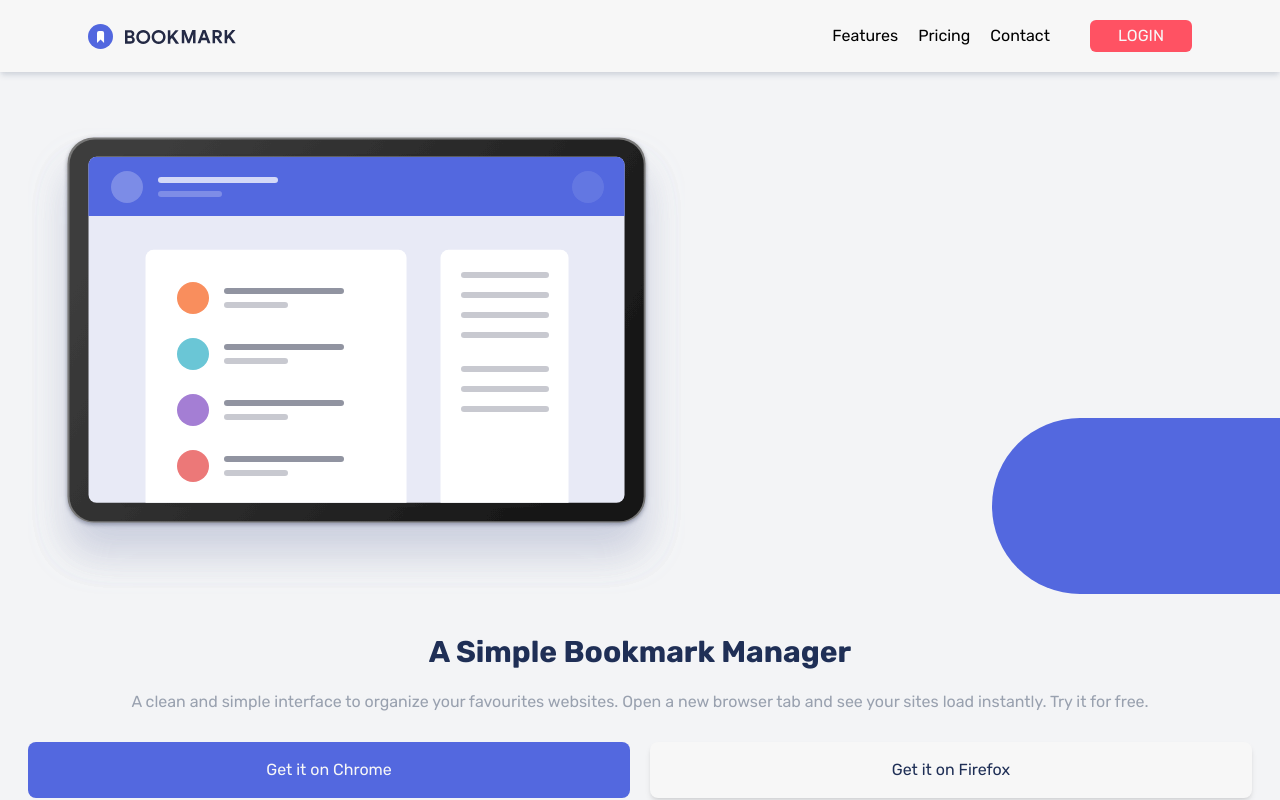
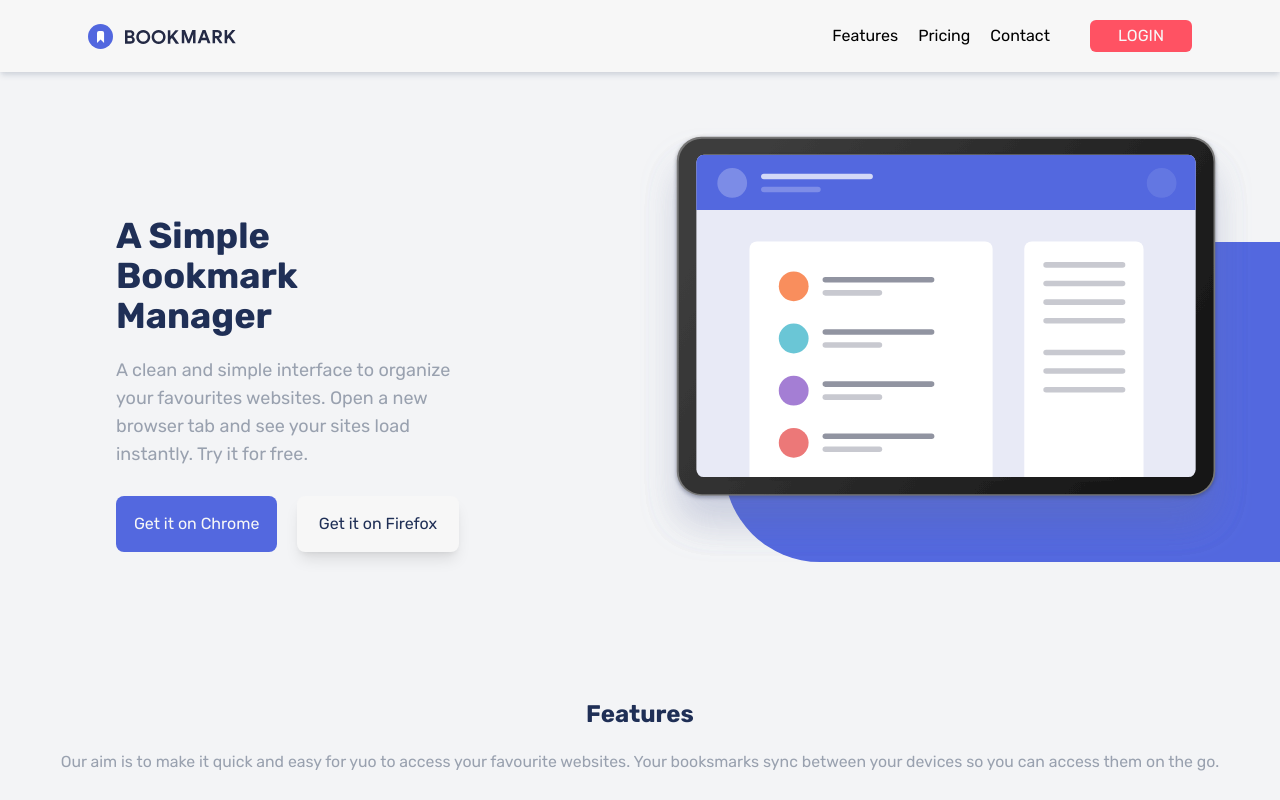
Before and after one commit to Diego2Drm/bookmark-landing-page, a React (Vite) app: page / in a window 1280 px wide. Shown: the top 800 px of the page. Built offline with nearby package versions, Linux system fonts and the light colour scheme.

Commit message:
Add desktop design for Bookmark

```diff
--- a/src/components/Bookmark/index.jsx
+++ b/src/components/Bookmark/index.jsx
@@ -3,16 +3,18 @@ import LogoBookmark from "../../assets/images/illustration-hero.svg"
 
 const BookMark = () => {
   return (
-    <section className="p-7 pt-32 overflow-x-hidden">
-      <div className="relative mb-10">
-        <div className="w-[340px] h-44 bg-Blue-600 absolute -z-10 -right-20 bottom-0 rounded-l-[6rem]"></div>
+    <section className="p-7 pt-32 overflow-x-hidden lg:flex flex-row-reverse">
+      <div className="relative mb-10 lg:w-1/2">
+        <div className="w-[340px] h-44 bg-Blue-600 absolute -z-10 -right-20 bottom-0 rounded-l-[6rem] lg:h-80 lg:w-[38rem]"></div>
         <img src={LogoBookmark} alt="Logo-Bookmark" />
       </div>
-      <h1 className="text-center text-3xl font-bold text-Blue-950 mb-5">A Simple Bookmark Manager</h1>
-      <p className="text-gray-400 text-center text-base mb-7">A clean and simple interface to organize your favourites websites. Open a new browser tab and see your sites load instantly. Try it for free.</p>
-      <div className="flex justify-center gap-5 w-full">
-        <button className="bg-Blue-600 h-14 text-Grey-50 w-1/2 rounded-lg">Get it on Chrome</button>
-        <button className="bg-Grey-50 h-14 shadow-md w-1/2 rounded-lg text-Blue-950">Get it on Firefox</button>
+      <div className="lg:pl-22 lg:pr-10 lg:w-1/2 lg:pt-22">
+        <h1 className="text-center text-3xl font-bold text-Blue-950 mb-5 lg:text-start lg:text-4xl lg:pr-64">A Simple Bookmark Manager</h1>
+        <p className="text-gray-400 text-center text-base mb-7 lg:text-start lg:pr-32 lg:text-lg">A clean and simple interface to organize your favourites websites. Open a new browser tab and see your sites load instantly. Try it for free.</p>
+        <div className="flex justify-center gap-5 w-full lg:justify-start">
+          <button className="bg-Blue-600 h-14 text-Grey-50 w-1/2 rounded-lg lg:w-1/3">Get it on Chrome</button>
+          <button className="bg-Grey-50 h-14 shadow-lg w-1/2 rounded-lg text-Blue-950 lg:w-1/3">Get it on Firefox</button>
+        </div>
       </div>
     </section>
   )
```
